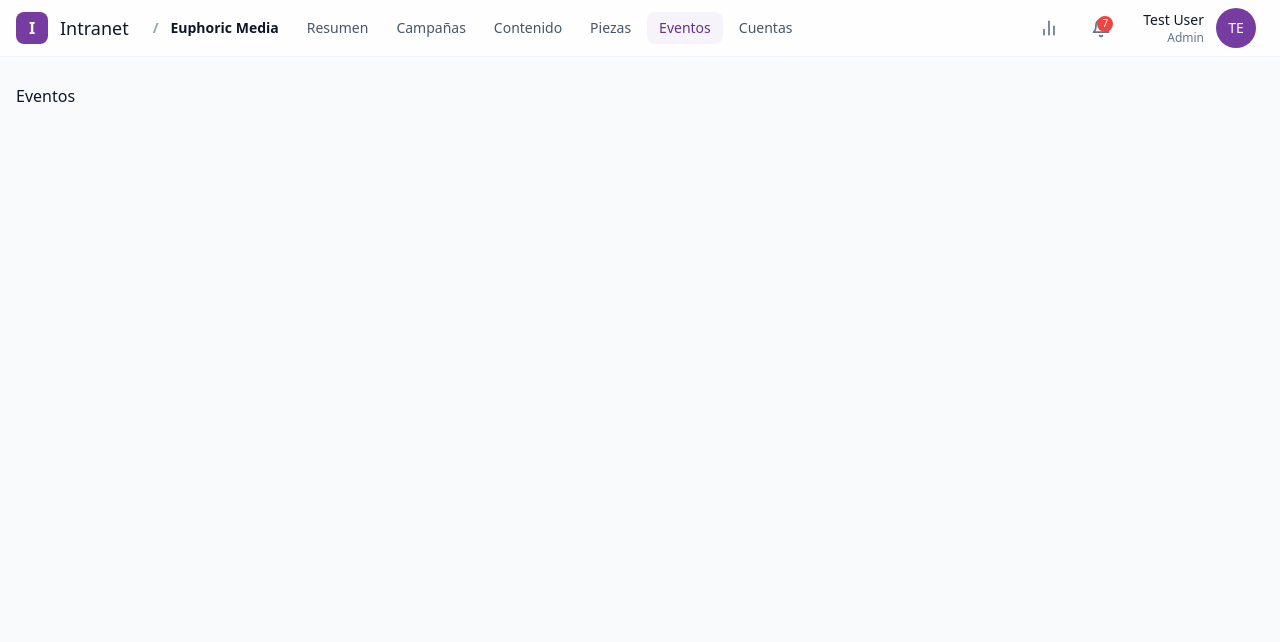
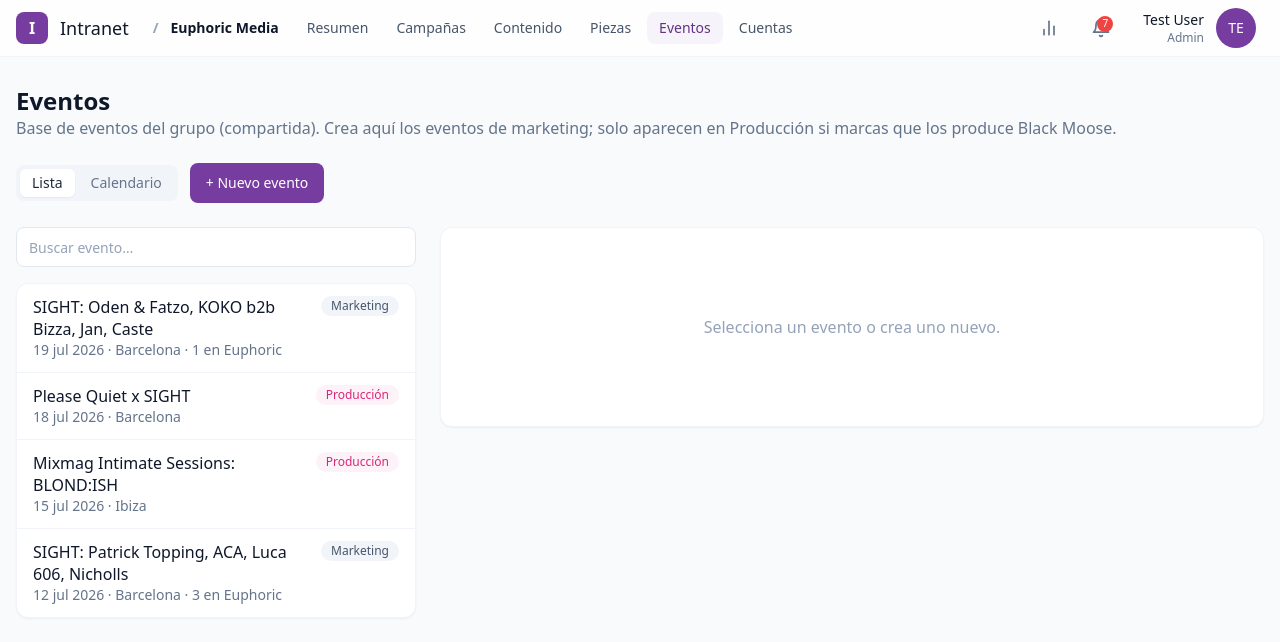
Before and after one commit to Arian1192/intranet-boilerplate, a React (Vite) app: page /euphoric/eventos in a window 1280 px wide. Shown: the top 642 px of the page. Built offline with nearby package versions, Linux system fonts and the light colour scheme.

Commit message:
feat: Euphoric Eventos page calco

```diff
--- /dev/null
+++ b/src/features/euphoric/components/EventForm.tsx
@@ -0,0 +1,50 @@
+import { useState } from 'react';
+import { Button, Input, Textarea } from '@/components/ui';
+
+export interface EventFormProps {
+  onSave?: () => void;
+}
+
+export function EventForm({ onSave }: EventFormProps) {
+  const [producedByBlackMoose, setProducedByBlackMoose] = useState(false);
+
+  return (
+    <div className="space-y-5">
+      <h2 className="text-lg font-semibold text-slate-800">Nuevo evento</h2>
+
+      <Input label="Nombre *" placeholder="Ej: OFF BCN · Ku · 12 jul" />
+
+      <div className="grid grid-cols-1 gap-4 sm:grid-cols-2">
+        <Input label="Fecha inicio" placeholder="dd/mm/aaaa" />
+        <Input label="Fecha fin (opc.)" placeholder="dd/mm/aaaa" />
+      </div>
+
+      <div className="grid grid-cols-1 gap-4 sm:grid-cols-2">
+        <Input label="Ciudad" />
+        <Input label="Venue (CRM)" placeholder="Buscar o crear venue…" />
+      </div>
+
+      <Textarea label="Descripción" />
+
+      <label className="flex items-start gap-3 rounded-lg border border-slate-200 p-4">
+        <input
+          type="checkbox"
+          checked={producedByBlackMoose}
+          onChange={(event) => setProducedByBlackMoose(event.target.checked)}
+          className="mt-1 h-4 w-4 rounded border-slate-300 text-brand-600 focus:ring-brand-500"
+        />
+        <span>
+          <span className="block font-medium text-slate-800">La produce Black Moose</span>
+          <span className="mt-0.5 block text-sm text-slate-500">
+            Activa el módulo de Producción: el evento aparecerá también en el espacio de Producción. Déjalo
+            desmarcado si solo llevamos la comunicación/marketing.
+          </span>
+        </span>
+      </label>
+
+      <div className="flex justify-end">
+        <Button onClick={() => onSave?.()}>Guardar</Button>
+      </div>
+    </div>
+  );
+}
--- a/src/features/euphoric/pages/EventosPage.tsx
+++ b/src/features/euphoric/pages/EventosPage.tsx
@@ -1,3 +1,144 @@
+import { useState } from 'react';
+import { Badge, Button, Input, MasterDetailList, MonthCalendar, SegmentedControl } from '@/components/ui';
+import type { MonthCalendarEvent } from '@/components/ui/MonthCalendar';
+import { EventForm } from '../components/EventForm';
+import { events } from '../data/seed';
+import type { EventItem } from '../data/types';
+
+type EventosView = 'lista' | 'calendario';
+
+const VIEW_OPTIONS: { label: string; value: EventosView }[] = [
+  { label: 'Lista', value: 'lista' },
+  { label: 'Calendario', value: 'calendario' },
+];
+
+const KIND_LABEL: Record<EventItem['kind'], string> = {
+  marketing: 'Marketing',
+  produccion: 'Producción',
+};
+
+const CALENDAR_TONE: Record<EventItem['kind'], string> = {
+  marketing: 'bg-brand-50 text-brand-700',
+  produccion: 'bg-red-50 text-red-600',
+};
+
+const MONTHS_ES = [
+  'Enero', 'Febrero', 'Marzo', 'Abril', 'Mayo', 'Junio',
+  'Julio', 'Agosto', 'Septiembre', 'Octubre', 'Noviembre', 'Diciembre',
+];
+
+interface EventosListaProps {
+  creating: boolean;
+  onCreatingChange: (creating: boolean) => void;
+}
+
+function EventosLista({ creating, onCreatingChange }: EventosListaProps) {
+  const [search, setSearch] = useState('');
+  const filtered = events.filter((event) => event.name.toLowerCase().includes(search.toLowerCase()));
+
+  return (
+    <MasterDetailList
+      items={filtered}
+      emptyState="Selecciona un evento o crea uno nuevo."
+      detailOverride={creating ? <EventForm onSave={() => onCreatingChange(false)} /> : undefined}
+      listTop={
+        <Input
+          placeholder="Buscar evento…"
+          value={search}
+          onChange={(event) => setSearch(event.target.value)}
+        />
+      }
+      renderRow={(event) => (
+        <div className="flex items-start justify-between gap-3">
+          <div>
+            <p className="font-medium text-slate-900">{event.name}</p>
+            <p className="text-sm text-slate-500">
+              {event.dateLabel} · {event.city}
+              {event.euphoricCount !== undefined && ` · ${event.euphoricCount} en Euphoric`}
+            </p>
+          </div>
+          <Badge variant={event.kind === 'marketing' ? 'neutral' : 'pink'}>{KIND_LABEL[event.kind]}</Badge>
+        </div>
+      )}
+      renderDetail={(event) => (
+        <div>
+          <h2 className="text-lg font-semibold text-slate-800">{event.name}</h2>
+          <p className="text-sm text-slate-500">
+            {event.dateLabel} · {event.city}
+          </p>
+        </div>
+      )}
+    />
+  );
+}
+
+function EventosCalendario() {
+  const [year, setYear] = useState(2026);
+  const [month, setMonth] = useState(6); // Julio 2026 (0-indexed)
+
+  const calendarEvents: MonthCalendarEvent[] = events.map((event) => ({
+    id: event.id,
+    isoDate: event.isoDate,
+    label: event.name,
+    toneClassName: CALENDAR_TONE[event.kind],
+  }));
+
+  const goToMonth = (delta: number) => {
+    const total = month + delta;
+    const nextYear = year + Math.floor(total / 12);
+    const nextMonth = ((total % 12) + 12) % 12;
+    setYear(nextYear);
+    setMonth(nextMonth);
+  };
+
+  return (
+    <div className="space-y-4">
+      <MonthCalendar
+        year={year}
+        month={month}
+        monthLabel={`${MONTHS_ES[month]} ${year}`}
+        events={calendarEvents}
+        onPrevMonth={() => goToMonth(-1)}
+        onNextMonth={() => goToMonth(1)}
+      />
+      <p className="text-center text-sm text-slate-400">
+        Toca un evento del calendario para editarlo, o «+ Nuevo evento».
+      </p>
+    </div>
+  );
+}
+
 export function EventosPage() {
-  return <div>Eventos</div>;
+  const [view, setView] = useState<EventosView>('lista');
+  const [creating, setCreating] = useState(false);
+
+  return (
+    <div className="space-y-6">
+      <div>
+        <h1 className="text-2xl font-semibold text-slate-900">Eventos</h1>
+        <p className="text-slate-500">
+          Base de eventos del grupo (compartida). Crea aquí los eventos de marketing; solo aparecen en
+          Producción si marcas que los produce Black Moose.
+        </p>
+      </div>
+
+      <div className="flex items-center gap-3">
+        <SegmentedControl options={VIEW_OPTIONS} value={view} onChange={setView} />
+        <Button
+          onClick={() => {
+            setCreating(true);
+            setView('lista');
+          }}
+        >
+          + Nuevo evento
+        </Button>
+      </div>
+
+      {view === 'lista' ? (
+        <EventosLista creating={creating} onCreatingChange={setCreating} />
+      ) : (
+        <EventosCalendario />
+      )}
+    </div>
+  );
 }
```
Also changed, not shown: 1 other file (tests, documents, lock files or other folders).
